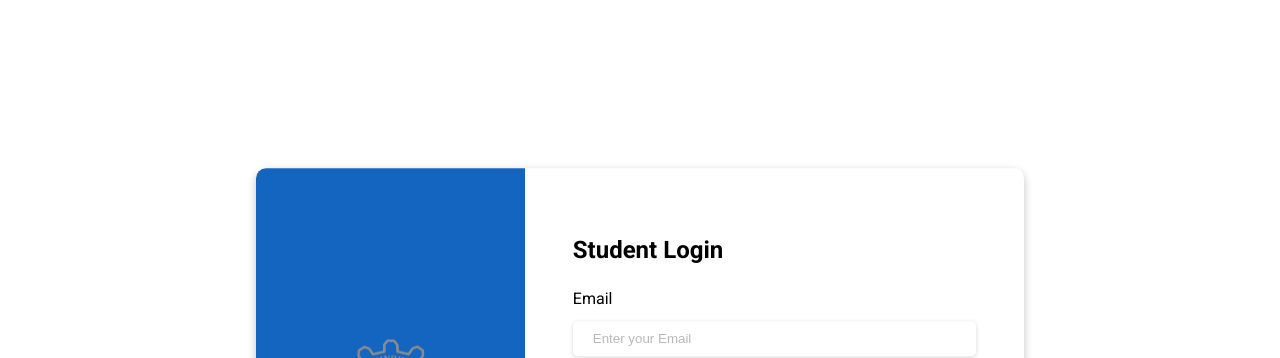
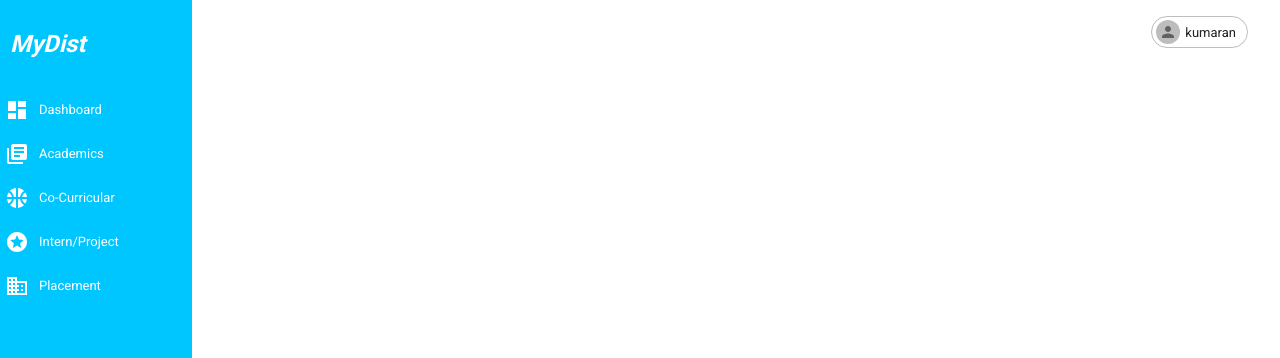
Before and after one commit to SRPProject/App, a React (Create React App) app in the folder frontend/: page /student in a window 1280 px wide. Shown: the top 358 px of the page. Built offline with nearby package versions, Linux system fonts and the light colour scheme.

Commit message:
Update 8 files

```diff
--- a/frontend/src/App.tsx
+++ b/frontend/src/App.tsx
@@ -18,7 +18,7 @@ export const Context = createContext<type>({
 
 function App() {
 
-  const [isAuth, changeAuth] = useState<Boolean>(false);
+  const [isAuth, changeAuth] = useState<Boolean>(true);
   const [isLoading, changeLoading] = useState<Boolean>(true);
   const [data, changeData] = useState<any>({ role: "student" })
 
--- a/frontend/src/components/Layout/Layout.module.css
+++ b/frontend/src/components/Layout/Layout.module.css
@@ -3,11 +3,10 @@
     width:100vw ;
     height: 100vh;
     display: grid ;
-    grid-template-columns: .2fr .8fr;
+    grid-template-columns: 0.15fr .85fr;
 }
 
 .nav_header{
-
     height :max-content ;
     padding: 1rem 2rem;
     display: flex;
@@ -36,7 +35,13 @@
 }
 
 .body {
-    background-color: #f8f9f5;
     height:100vh ;
+    padding:1rem ;
+    padding-left : 3rem ;
+}
 
+@media only screen and (max-width:500px){
+    .nav_header{
+        padding: 1rem ;
+    }
 }
--- a/frontend/src/components/Layout/Layout.tsx
+++ b/frontend/src/components/Layout/Layout.tsx
@@ -50,14 +50,16 @@ function MobileLayout({Body}:type) {
             [ Styles.nav , sideOpen&&Styles.nav_active ].join(' ')
           }
         >
-          <SideBar/>
+          <SideBar sideOpen={sideOpen} changeSideOpen={changeSideOpen}/>
         </div>
       }
 
-      <NavHeader className={Styles.nav_header}  desktop={false} toggleOpen={toggleOpen}/>
+      <NavHeader className={Styles.nav_header} sideOpen={sideOpen} desktop={false} toggleOpen={toggleOpen}/>
 
       <div  className={Styles.body}>
-         {Body}
+          <div className={Styles.body_content}>
+            {Body}
+          </div>
       </div>
 
 
@@ -77,7 +79,7 @@ function DesktopLayout({Body}:type) {
 
       <div>
 
-        <NavHeader className={Styles.nav_header} desktop={true} toggleOpen={null}/>
+        <NavHeader className={Styles.nav_header} sideOpen={false} desktop={true} toggleOpen={null}/>
 
         <div className={Styles.body}>
 
--- a/frontend/src/components/NavHeader.tsx
+++ b/frontend/src/components/NavHeader.tsx
@@ -1,33 +1,32 @@
 import IconButton from "@mui/material/IconButton";
 import MenuIcon from "@mui/icons-material/Menu";
-import CloseIcon from "@mui/icons-material/Close";
-import LogoutIcon from '@mui/icons-material/Logout';
-import {Button} from "@mui/material"
+import {Avatar,Chip} from "@mui/material"
 
 interface Type {
     desktop: Boolean,
     toggleOpen: any
     className :any
+    sideOpen : any
   }
 
 
 // styles for this component is present in layout.module.css
 // referenced by passing className as props
-function NavHeader({className , desktop ,toggleOpen}:Type){
+function NavHeader({className , desktop ,toggleOpen,sideOpen}:Type){
 
 
     return(
       <div className={className}>
+
             {
 
-                !desktop?
+                !desktop&&!sideOpen?
 
                <IconButton
                   size="large"
                   edge="start"
                   color="inherit"
                   aria-label="menu"
-                  sx={{ mr: 2 }}
                   onClick={toggleOpen}
               >
                 <MenuIcon />
@@ -37,19 +36,13 @@ function NavHeader({className , desktop ,toggleOpen}:Type){
 
             }
 
-            <div>
-               <span
-                  style = {
-                    {
-                        fontWeight:"bold",
-                        color : "navy"
-                    }
-                  }
-               >Welcome Kumaran !!</span>
-               <Button
-                  disableElevation
-               ><LogoutIcon/>Logout</Button>
-            </div>
+
+               <Chip
+                  avatar={<Avatar/>}
+                  label="kumaran"
+                  variant="outlined"
+              />
+
 
         </div>
     )
--- a/frontend/src/components/SideBar/SideBar.module.css
+++ b/frontend/src/components/SideBar/SideBar.module.css
@@ -1,16 +1,18 @@
 
 
 .sidebar {
-    padding: 10px;
-    padding-left: 20px;
+    z-index: 1;
     display: flex;
     flex-direction: column;
     height: 100%;
     overflow:hidden;
-    background-color: aliceblue ;
+    background: #00c6ff;  /* fallback for old browsers */
+
 }
 .logo {
-    color: black ;
+    padding:10px;
+    color: white ;
+    font-style: italic;
 }
 
 .navlist {
@@ -21,22 +23,24 @@
 }
 
 .navitems {
-    padding:20px;
+    font-size:small ;
+    padding:10px;
     padding-left:5px;
     text-decoration: none ;
     text-transform: capitalize;
     width:100% ;
-    color: #1a1f71;
-    border-radius: 10px;
+    color: white;
     display: flex;
     flex-direction: row;
     align-items: center;
 }
 
 .currNav{
-    background-color:#E0EFFF;
-    font-weight: bolder;
-    font-size: large;
-    color: #0CBABA;
-    box-shadow: rgba(0, 0, 0, 0.16) 0px 3px 6px, rgba(0, 0, 0, 0.23) 0px 3px 6px;
+   background-color: rgba(0, 0, 0, .2) ;
+   border-left : 4px solid white ;
 }
+
+.closeButton {
+    position :absolute ;
+    right : 0 ;
+}
--- a/frontend/src/components/SideBar/SideBar.tsx
+++ b/frontend/src/components/SideBar/SideBar.tsx
@@ -2,20 +2,32 @@
 import React from 'react'
 import Styles from "./SideBar.module.css"
 import { Link } from "react-router-dom"
-import MenuIcon from "@mui/icons-material/Menu";
 import {useLocation} from "react-router-dom"
 import { routes } from '../../data/student';
+import MenuOpenIcon from '@mui/icons-material/MenuOpen';
+import {IconButton} from "@mui/material"
 
-function SideBar() {
+interface Type {
+ sideOpen?:any ,
+ changeSideOpen?: any
+}
+
+function SideBar({sideOpen,changeSideOpen}:Type) {
 
   const location = useLocation()
-
-  console.log(location.pathname)
 
   return (
     <div className={Styles.sidebar}>
 
-        <h1 className={Styles.logo}>MyDist</h1>
+         <span className={Styles.closeButton}>
+         {
+            sideOpen&&
+              <IconButton  aria-label="close" onClick={()=>{changeSideOpen(false)}}>
+                <MenuOpenIcon sx={{color:"white",height : "2rem" , width: "2rem" }}/>
+              </IconButton>
+        }
+        </span>
+        <h2 className={Styles.logo}>MyDist</h2>
 
         <div className={Styles.navlist}>
             {
--- a/frontend/src/index.css
+++ b/frontend/src/index.css
@@ -7,6 +7,7 @@ body {
   box-sizing :border-box;
   font-family: 'Roboto', sans-serif;
   overflow-x: hidden;
+  z-index: -1;
 }
 
 h1,h2,h3,h4,h5,h6{
--- a/frontend/src/student/Academics.tsx
+++ b/frontend/src/student/Academics.tsx
@@ -1,11 +1,22 @@
 
 import {useParams} from "react-router-dom"
+import {Select,MenuItem} from '@mui/material';
 
 export default function Academics(){
 
+    const sem = [ 1,2,3,4,5,6 ]
     return(
-        <div>
+        <div className="body-inner">
             academics
+            <Select>
+                {
+                    sem.map((el:any)=>{
+                        return (
+                            <MenuItem>  </MenuItem>
+                        )
+                    })
+                }
+            </Select>
         </div>
     )
 
```
